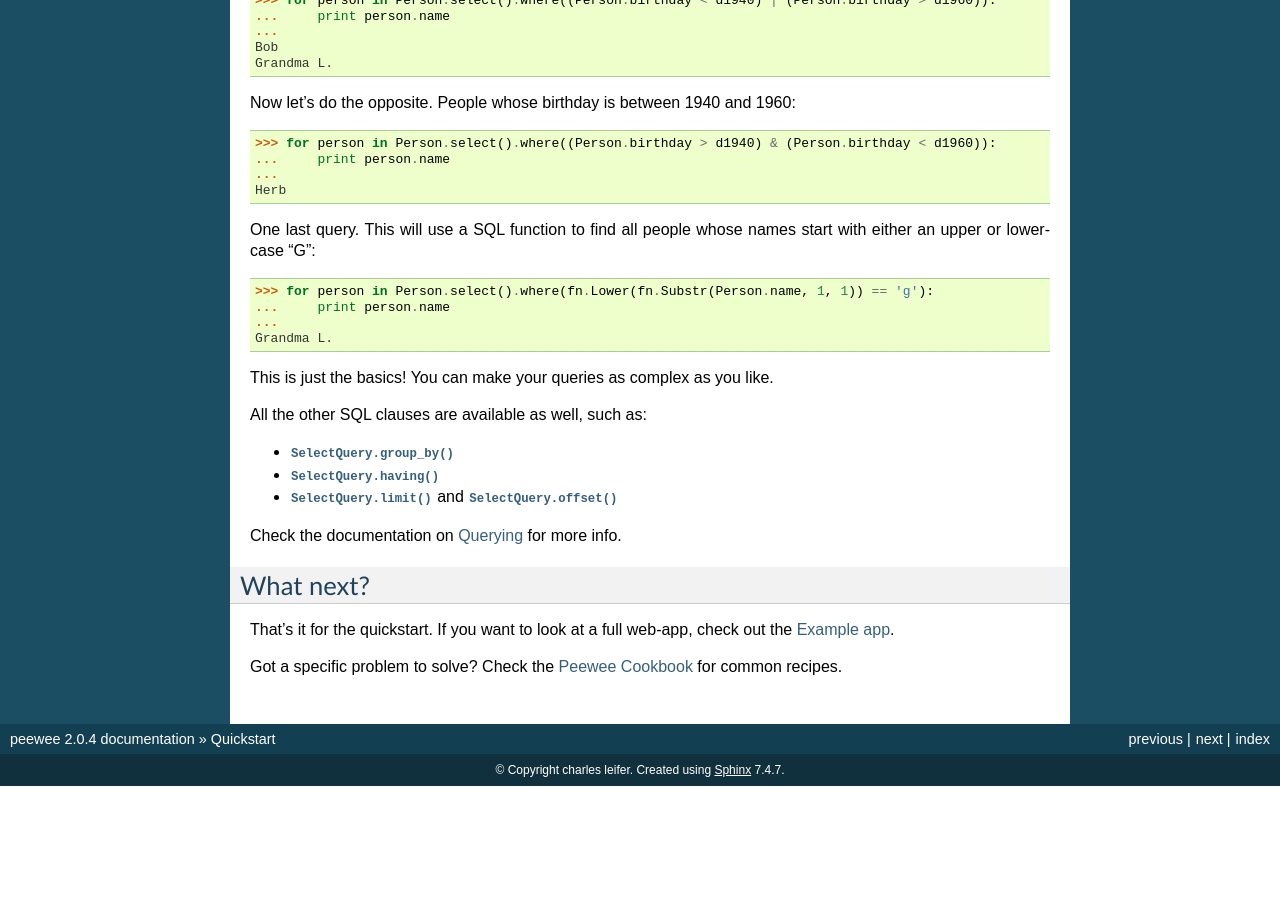
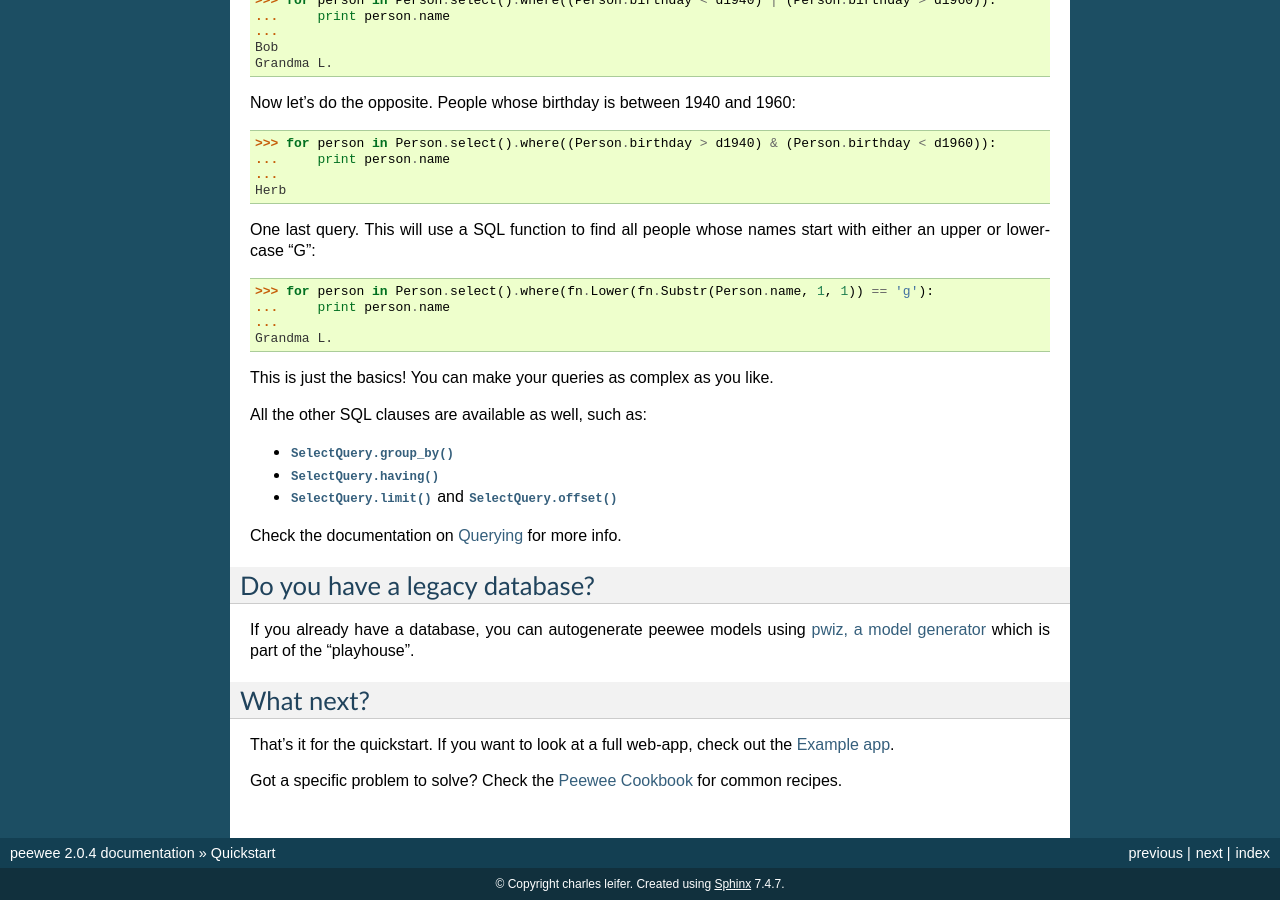
Before and after one commit to coleifer/peewee, a Sphinx documentation site: the page built from docs/peewee/quickstart.rst, in a window 1280 px wide and 900 px high, scrolled down 3444 px. Built offline with Sphinx 7.4.7, drawn with Linux system fonts in a browser that asks for light colours; before the commit the page ends 4230 px from its top, so only the background shows below that; some of the changed text lies outside the part shown.

Commit message:
Adding notes on pwiz to quickstart

```diff
--- a/docs/peewee/playhouse.rst
+++ b/docs/peewee/playhouse.rst
@@ -219,6 +219,8 @@ You can check for the existence of a key and filter rows accordingly:
     123 Main St 2 cars
 
 
+.. _pwiz:
+
 pwiz, a model generator
 -----------------------
 
--- a/docs/peewee/quickstart.rst
+++ b/docs/peewee/quickstart.rst
@@ -282,6 +282,14 @@ All the other SQL clauses are available as well, such as:
 
 Check the documentation on :ref:`querying` for more info.
 
+
+Do you have a legacy database?
+------------------------------
+
+If you already have a database, you can autogenerate peewee models using :ref:`pwiz`
+which is part of the "playhouse".
+
+
 What next?
 ----------
 
```
